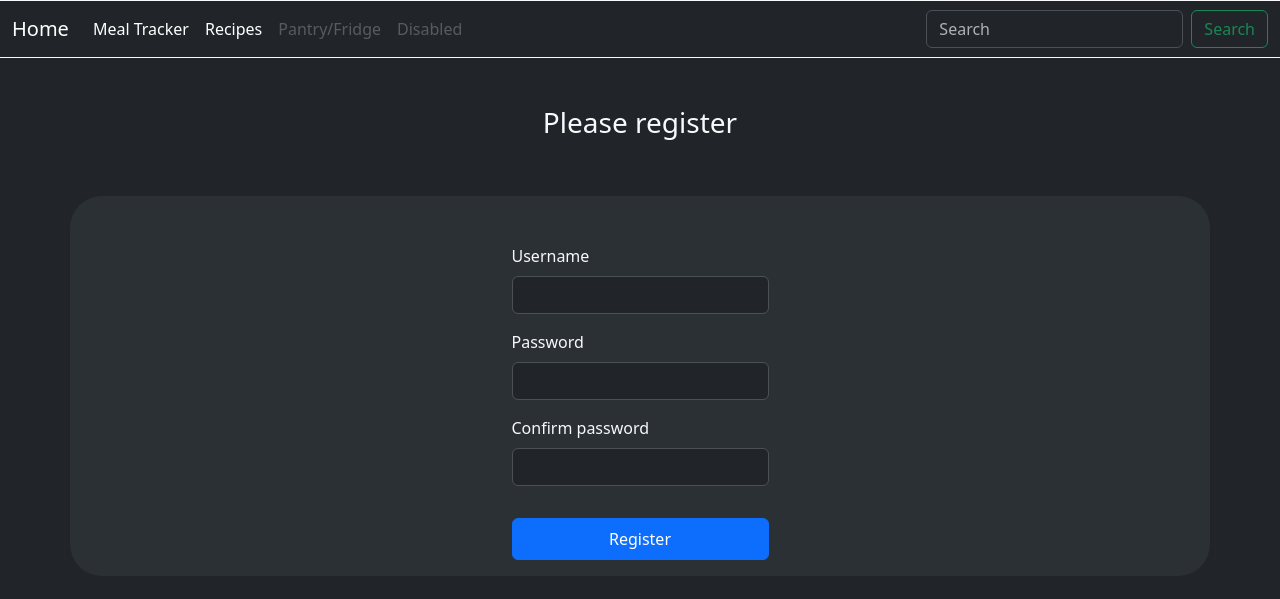
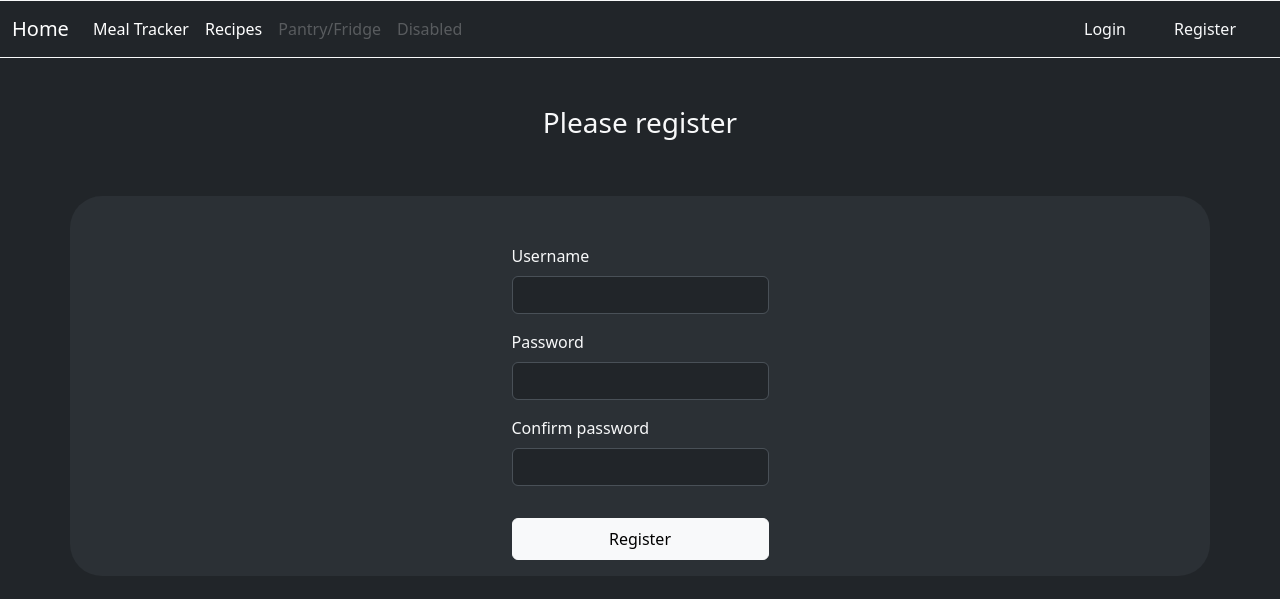
Before and after one commit to Spookiel/MealplanSite, a Django app: page /register in a window 1280 px wide. Shown: the top 599 px of the page. Run offline with Django 3.2, Linux system fonts and the light colour scheme; some libraries are stand-ins or nearby versions.

Commit message:
Added logout button with logout functionality updated style on home page

```diff
--- a/mysite/accounts/views.py
+++ b/mysite/accounts/views.py
@@ -1,6 +1,6 @@
 from django.shortcuts import render, redirect
 from django.contrib.auth.forms import UserCreationForm
-from django.contrib.auth import login as auth_login, authenticate
+from django.contrib.auth import login as auth_login, authenticate, logout as auth_logout
 from django.contrib import messages
 # Create your views here.
 
@@ -32,3 +32,8 @@ def register(request):
         context = {"errors": form.errors.as_text}
         return render(request, "accounts/register.html", context)
     return render(request, "accounts/register.html")
+
+def logout(request):
+    auth_logout(request)
+
+    return redirect("index")
--- a/mysite/mysite/urls.py
+++ b/mysite/mysite/urls.py
@@ -16,7 +16,7 @@ Including another URLconf
 from django.contrib import admin
 from django.urls import path, include
 from recipes.views import recipe_list, recipe_detail, index
-from accounts.views import login, register
+from accounts.views import login, register, logout
 
 app_name = "MANAGER"
 urlpatterns = [
@@ -24,5 +24,6 @@ urlpatterns = [
     path('recipes', include('recipes.urls')),
     path('admin/', admin.site.urls),
     path('login', login, name="login"),
-    path('register', register, name="register")
+    path('register', register, name="register"),
+    path('logout', logout, name="logout")
 ]
--- a/mysite/templates/accounts/login.html
+++ b/mysite/templates/accounts/login.html
@@ -27,7 +27,7 @@
 
         {% endif %}
 
-        <button class="btn btn-primary w-100 py-2 my-3" type="submit"> Sign in </button>
+        <button class="btn btn-light w-100 py-2 my-3" type="submit"> Sign in </button>
     </form>
 
 </div>
--- a/mysite/templates/accounts/register.html
+++ b/mysite/templates/accounts/register.html
@@ -31,7 +31,7 @@
             </div>
         {% endif %}
 
-        <button class="btn btn-primary w-100 py-2 my-3" type="submit"> Register </button>
+        <button class="btn btn-light w-100 py-2 my-3" type="submit"> Register </button>
     </form>
 
 </div>
--- a/mysite/templates/base.html
+++ b/mysite/templates/base.html
@@ -57,11 +57,29 @@
                 <a class="nav-link disabled" aria-disabled="true">Disabled</a>
               </li>
             </ul>
-            <form class="d-flex" role="search">
+            {% comment %} <form class="d-flex" role="search">
               <input class="form-control me-2" type="search" placeholder="Search" aria-label="Search">
               <button class="btn btn-outline-success" type="submit">Search</button>
-            </form>
+            </form> {% endcomment %}
+
+
           </div>
+
+          <ul class="nav justify-content-end text-light">
+
+            {% if not user.is_authenticated%}
+            <li class="nav-item">
+              <a class="nav-link active text-light" aria-current="page" href="{% url 'login' %}">Login</a>
+            </li>
+            <li class="nav-item mx-3">
+              <a class="nav-link active text-light" aria-current="page" href="{% url 'register' %}">Register</a>
+            </li>
+            {% else %}
+            <li class="nav-item mx-3">
+              <a class="nav-link active text-light" aria-current="page" href="{% url 'logout' %}">Logout</a>
+            </li>
+            {% endif %}
+          </ul>
         </div>
       </nav>
 
--- a/mysite/templates/recipes/index.html
+++ b/mysite/templates/recipes/index.html
@@ -25,7 +25,7 @@
                   <p class="card-text">
                     The site uses the latest AI to generate custom receipes for you.
                   </p>
-                  <a href="{% url 'recipes:recipe_list' %}" class="btn btn-primary">Start now</a>
+                  <a href="{% url 'recipes:recipe_list' %}" class="btn btn-light fw-bold">Start now</a>
 
                 </div>
               </div>
@@ -52,9 +52,9 @@
                     The AI adapts the meals to your meal history, ensuring you have the required nutrients for the week.
                   </p>
                   {% if not user.is_authenticated %}
-                    <a href="{% url 'register' %}" class="btn btn-primary">Start yours now.</a>
+                    <a href="{% url 'register' %}" class="btn btn-light fw-bold">Start yours now.</a>
                   {% else %}
-                    <a href="{% url 'recipes:recipe_list' %}" class="btn btn-primary">See yours now</a>
+                    <a href="{% url 'recipes:recipe_list' %}" class="btn btn-light fw-bold">See yours now</a>
                   {% endif %}
                 </div>
               </div>
```
